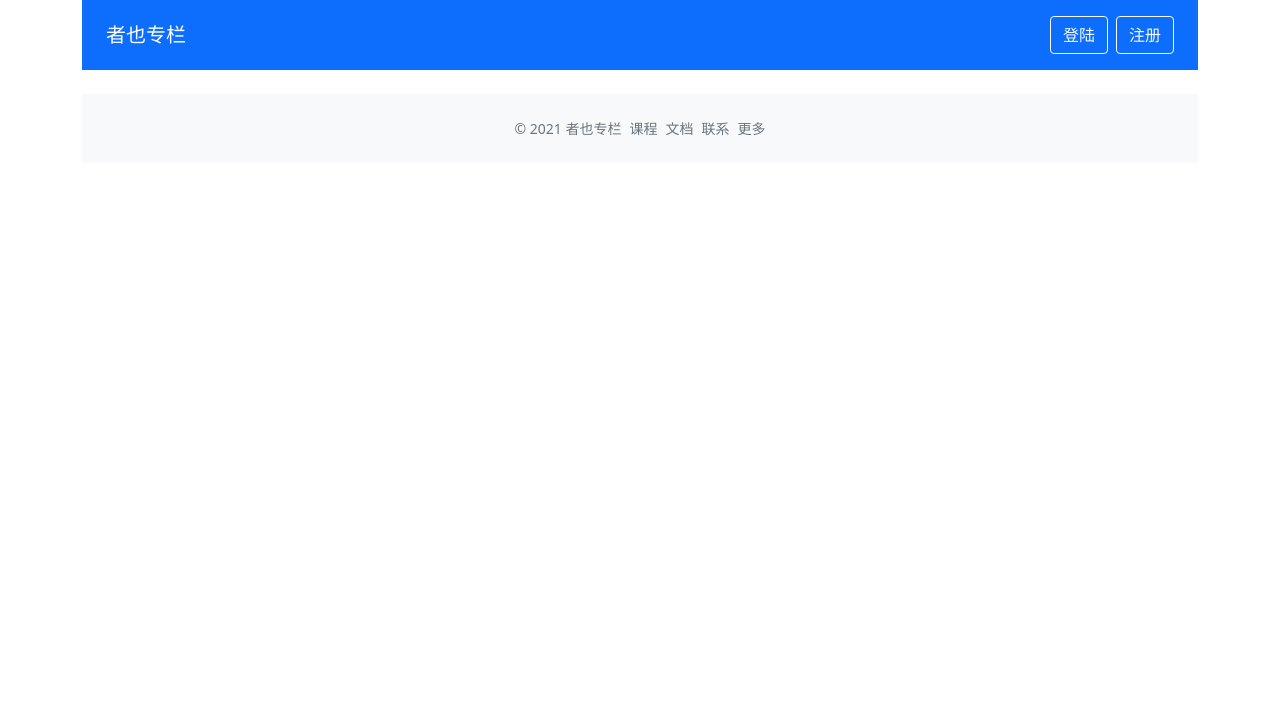
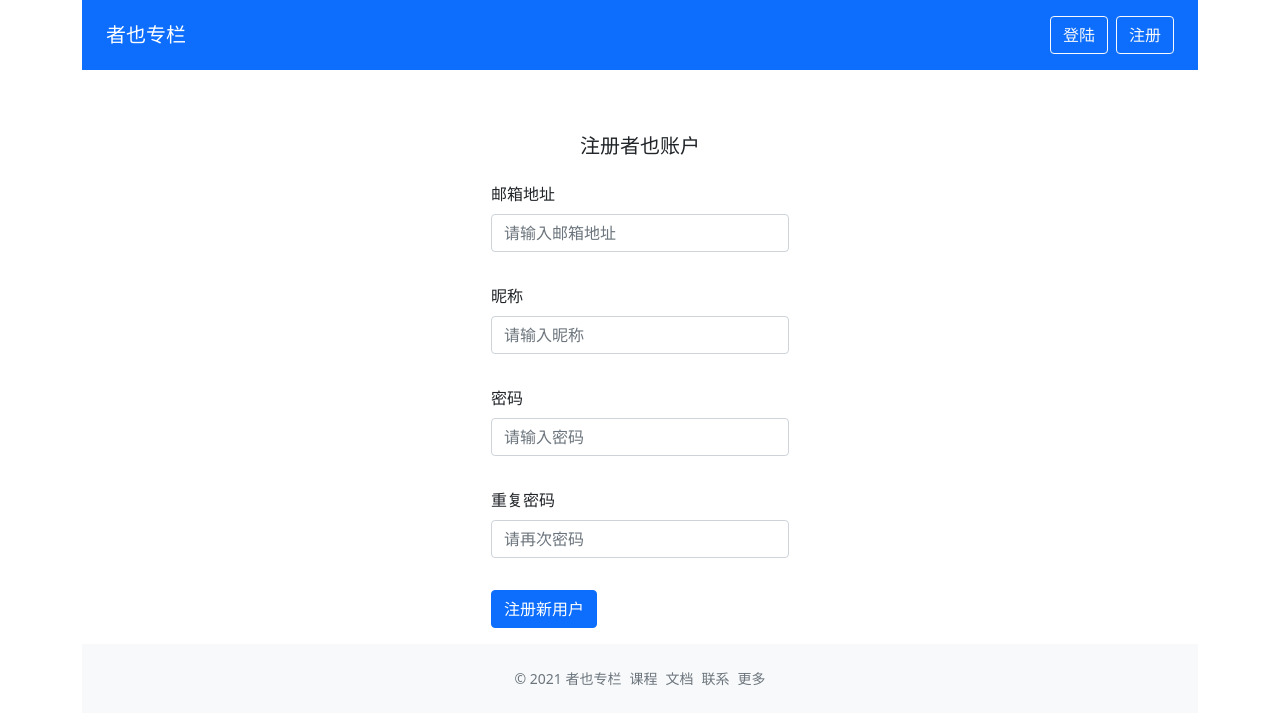
Before and after one commit to q2419068625/zheye, a Vue app: page /signup in a window 1280 px wide. Shown: the top 724 px of the page. Built offline with nearby package versions, Linux system fonts and the light colour scheme.

Commit message:
注册页面

```diff
--- a/src/App.vue
+++ b/src/App.vue
@@ -1,7 +1,7 @@
 <template>
   <div class="container">
     <gobal-header :user="user"></gobal-header>
-    <message type="error" :message="error.message" v-if="error.status"></message>
+
     <loader v-if="isLoading"></loader>
     <router-view></router-view>
     <footer class="text-center py-4 text-secondary bg-light mt-6">
@@ -20,20 +20,19 @@
 </template>
 
 <script lang="ts">
-import { defineComponent, computed, onMounted } from 'vue'
+import { defineComponent, computed, onMounted, watch } from 'vue'
 import axios from 'axios'
 import 'bootstrap/dist/css/bootstrap.min.css'
 import { useStore } from 'vuex'
 import GobalHeader from './components/GobalHeader.vue'
 import Loader from './components/Loader.vue'
-import Message from './components/Message.vue'
+import createMessage from './components/createMessage'
 import { GlobalDataProps } from './store'
 export default defineComponent({
   name: 'App',
   components: {
     GobalHeader,
-    Loader,
-    Message
+    Loader
   },
 
   setup() {
@@ -42,10 +41,17 @@ export default defineComponent({
     const isLoading = computed(() =>store.state.loading)
     const token = computed(() => store.state.token)
     const error = computed(() => store.state.error)
+
     onMounted(() => {
       if(!currentUser.value.isLogin && token.value) {
         axios.defaults.headers.common.Authorization = `Bearer ${ token.value }`
         store.dispatch('fetchCurrentUser')
+      }
+    })
+    watch(() => error.value.status, () => {
+      const {status, message }  = error.value
+      if(status && message) {
+        createMessage(message, 'error')
       }
     })
     return {
--- a/src/components/ValidateInput.vue
+++ b/src/components/ValidateInput.vue
@@ -30,9 +30,9 @@ import { defineComponent, reactive, PropType, onMounted } from 'vue'
 import { emitter } from './ValidateForm.vue'
 const emailReg = /^[A-Za-z0-9\u4e00-\u9fa5]+@[a-zA-Z0-9_-]+(\.[a-zA-Z0-9_-]+)+$/
 interface RuleProp {
-  type: 'required' | 'email';
+  type: 'required' | 'email' | 'custom';
   message: string;
-
+  validator?: () => boolean;
 }
 export type RulesProp = RuleProp[]
 export type TagType = 'input' | 'textarea'
@@ -64,6 +64,9 @@ export default defineComponent({
               break
             case 'email':
               passed = emailReg.test(inputRef.val)
+              break
+            case 'custom':
+              passed = rule.validator ? rule.validator() : true
               break
             default:
               break
--- /dev/null
+++ b/src/components/createMessage.ts
@@ -0,0 +1,19 @@
+import { createApp } from 'vue'
+import Message from './Message.vue'
+export type MessageType = 'success' | 'error' | 'default'
+
+const createMessage = (message: string, type: MessageType, timeout = 2000) => {
+  const messageInstance = createApp(Message, {
+    message,
+    type
+  })
+  const mountNode = document.createElement('div')
+  document.body.appendChild(mountNode)
+  messageInstance.mount(mountNode)
+  setTimeout(() => {
+    messageInstance.unmount(mountNode)
+    document.body.removeChild(mountNode)
+  }, timeout)
+}
+
+export default createMessage
--- a/src/main.ts
+++ b/src/main.ts
@@ -6,6 +6,7 @@ import App from './App.vue'
 
 axios.interceptors.request.use(config => {
   store.commit('setLoding', true)
+  store.commit('setError', {status: false, message: ''})
   return config
 })
 
@@ -13,7 +14,6 @@ axios.interceptors.response.use(config => {
   store.commit('setLoding', false)
   return config
 }, e => {
-  console.log(e.response);
   const { error } = e.response.data
   store.commit('setError', {status: true, message: error})
   store.commit('setLoding', false)
--- a/src/router.ts
+++ b/src/router.ts
@@ -3,6 +3,7 @@ import Home from './views/Home.vue'
 import Login from './views/Login.vue'
 import ColumnDetail from './views/ColumnDetail.vue'
 import CreatePost from './views/CreatePost.vue'
+import Signup from './views/Signup.vue'
 import store from './store'
 const routerHistory = createWebHistory()
 const router = createRouter({
@@ -29,6 +30,11 @@ const router = createRouter({
     name: 'create',
     component: CreatePost,
     meta: { requiredLogin: true }
+  },
+  {
+    path: '/signup',
+    name: 'signup',
+    component: Signup,
   }
   ]
 })
--- a/src/views/CreatePost.vue
+++ b/src/views/CreatePost.vue
@@ -1,11 +1,8 @@
 <template>
   <div class="create-post-page">
-    <h4>{{ isEditMode ? '编辑文章' : '新建文章' }}</h4>
+    <!-- <h4>{{ isEditMode ? '编辑文章' : '新建文章' }}</h4> -->
     <uploader
       action="/upload"
-      :beforeUpload="uploadCheck"
-      @file-uploaded="handleFileUploaded"
-      :uploaded="uploadedData"
       class="d-flex align-items-center justify-content-center bg-light text-secondary w-100 my-4"
     >
       <h2>点击上传头图</h2>
@@ -46,7 +43,7 @@
       </div>
       <template #submit>
         <button class="btn btn-primary btn-large">
-          {{ isEditMode ? '更新文章' : '发表文章' }}
+          <!-- {{ isEditMode ? '更新文章' : '发表文章' }} -->
         </button>
       </template>
     </validate-form>
@@ -81,17 +78,17 @@ export default defineComponent({
     ]
     const onFormSubmit = (result: boolean) => {
       if(result) {
-          const { columnId }  = store.state.user
-          if(columnId) {
+          const { column }  = store.state.user
+          if(column) {
             const newPost = {
               id: new Date().getTime(),
               title: titleVal.value,
               content: contentVal.value,
-              columnId,
+              column,
               createdAt: new Date().toLocaleString()
             }
             store.commit('createPost', newPost)
-            router.push({name: 'column', params: {id: columnId}})
+            router.push({name: 'column', params: {id: column}})
           }
 
       }
--- a/src/views/Login.vue
+++ b/src/views/Login.vue
@@ -32,6 +32,7 @@ import { defineComponent, ref } from 'vue'
 import { useRouter } from 'vue-router'
 import ValidateInput, { RulesProp } from '../components/ValidateInput.vue'
 import ValidateForm from '../components/ValidateForm.vue'
+import createMessage from '../components/createMessage'
 import { useStore } from 'vuex'
 export default defineComponent({
   name: 'Login',
@@ -58,8 +59,10 @@ export default defineComponent({
           password: passwordVal.value
         }
         store.dispatch('loginAndfetch', payload).then(res => {
-          console.log(res);
-          router.push('/')
+          createMessage('登录成功,2秒后跳转首页', 'success')
+          setTimeout(() => {
+            router.push('/')
+          }, 2000)
         }).catch(e => {
           console.log(e);
 
--- /dev/null
+++ b/src/views/Signup.vue
@@ -0,0 +1,121 @@
+<template>
+  <div class="signup-page mx-auto p-3 w-330">
+    <h5 class="my-4 text-center">注册者也账户</h5>
+    <validate-form @form-submit="onFormSubmit">
+      <div class="mb-3">
+        <label class="form-label">邮箱地址</label>
+        <validate-input
+          :rules="emailRules" v-model="formData.email"
+          placeholder="请输入邮箱地址"
+          type="text"
+        />
+      </div>
+      <div class="mb-3">
+        <label class="form-label">昵称</label>
+        <validate-input
+          :rules="nameRules" v-model="formData.nickName"
+          placeholder="请输入昵称"
+          type="text"
+        />
+      </div>
+      <div class="mb-3">
+        <label class="form-label">密码</label>
+        <validate-input
+          type="password"
+          placeholder="请输入密码"
+          :rules="passwordRules"
+          v-model="formData.password"
+        />
+      </div>
+      <div class="mb-3">
+        <label class="form-label">重复密码</label>
+        <validate-input
+          type="password"
+          placeholder="请再次密码"
+          :rules="repeatPasswordRules"
+          v-model="formData.repeatPassword"
+        />
+      </div>
+      <template #submit>
+        <button type="submit" class="btn btn-primary btn-block btn-large">注册新用户</button>
+      </template>
+    </validate-form>
+  </div>
+</template>
+
+<script lang="ts">
+import { defineComponent, reactive } from 'vue'
+import { useRouter } from 'vue-router'
+import axios from 'axios'
+import ValidateInput, { RulesProp } from '../components/ValidateInput.vue'
+import ValidateForm from '../components/ValidateForm.vue'
+import createMessage from '../components/createMessage'
+
+export default defineComponent({
+  name: 'Signup',
+  components: {
+    ValidateInput,
+    ValidateForm
+  },
+  setup() {
+    const formData = reactive({
+      email: '',
+      nickName: '',
+      password: '',
+      repeatPassword: ''
+    })
+    const router = useRouter()
+    const emailRules: RulesProp = [
+      { type: 'required', message: '电子邮箱地址不能为空' },
+      { type: 'email', message: '请输入正确的电子邮箱格式' }
+    ]
+    const nameRules: RulesProp = [
+      { type: 'required', message: '昵称不能为空' }
+    ]
+    const passwordRules: RulesProp = [
+      { type: 'required', message: '密码不能为空' }
+    ]
+    const repeatPasswordRules: RulesProp = [
+      { type: 'required', message: '重复密码不能为空' },
+      {
+        type: 'custom',
+        validator: () => {
+          return formData.password === formData.repeatPassword
+        },
+        message: '密码不相同'
+      }
+    ]
+    const onFormSubmit = (result: boolean) => {
+      if (result) {
+        const payload = {
+          email: formData.email,
+          password: formData.password,
+          nickName: formData.nickName
+        }
+        axios.post('/api/users/', payload).then(data => {
+          createMessage('注册成功 正在跳转登录页面', 'success')
+          setTimeout(() => {
+            router.push('/login')
+          }, 2000)
+        }).catch(e => {
+          console.log(e)
+        })
+      }
+    }
+    return {
+      emailRules,
+      nameRules,
+      passwordRules,
+      repeatPasswordRules,
+      onFormSubmit,
+      formData
+    }
+  }
+})
+</script>
+
+<style>
+.w-330 {
+  max-width: 330px;
+}
+</style>
```
